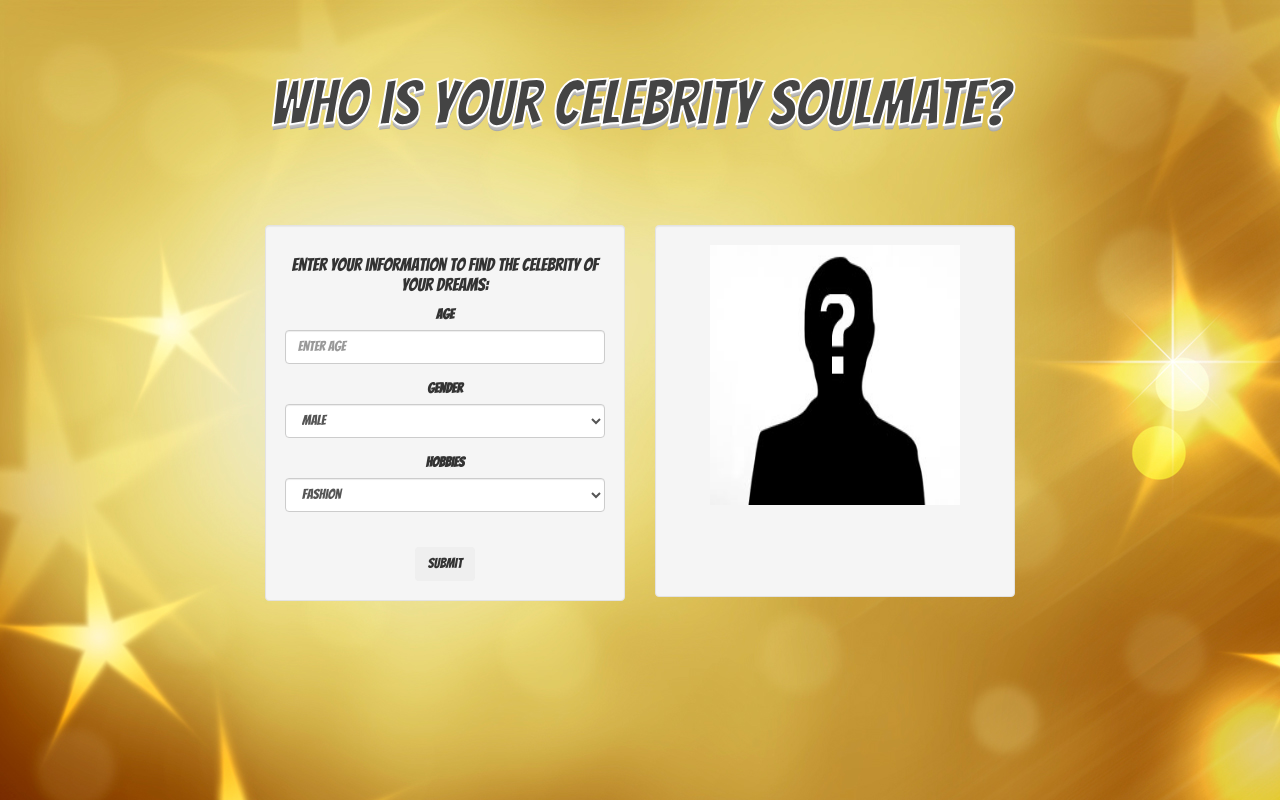
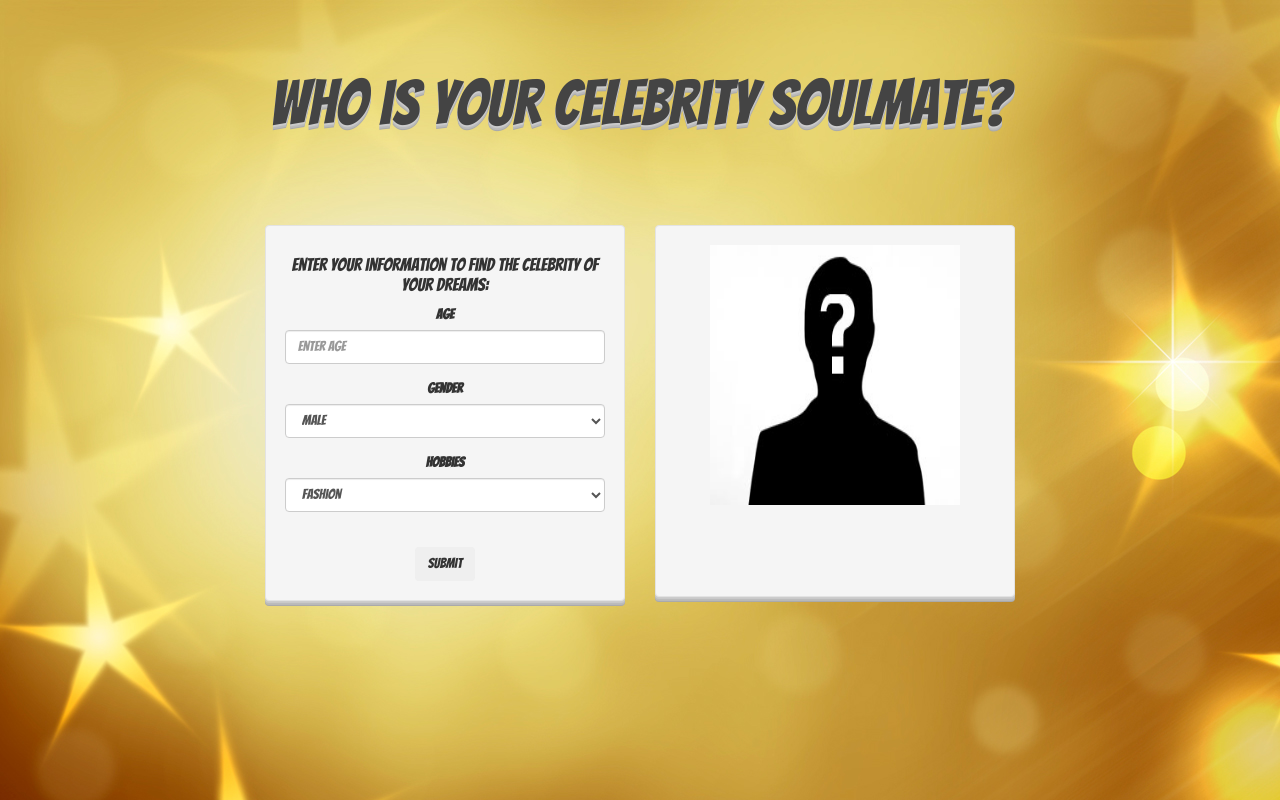
Before and after one commit to doohinkus/celebrity-dating-app, a plain HTML site: page index.html in a window 1280 px wide. Drawn offline with Linux system fonts and the light colour scheme.

Commit message:
remove the white stroke from the header

```diff
--- a/css/styles.css
+++ b/css/styles.css
@@ -28,13 +28,21 @@ img {
 h1{
   color: yellow;
   -webkit-text-fill-color: #444;
-  -webkit-text-stroke-width: 2px;
+  /*-webkit-text-stroke-width: 2px;*/
   -webkit-text-stroke-color: white;
+
+}
+.shadow{
   text-shadow: 0 1px 0 #ccc,
              0 2px 0 #c9c9c9,
              0 3px 0 #bbb,
              0 4px 0 #b9b9b9,
              0 5px 0 #aaa;
-
-
 }
+.boxShadow{
+  box-shadow: 0 1px 0 #ccc,
+             0 2px 0 #c9c9c9,
+             0 3px 0 #bbb,
+             0 4px 0 #b9b9b9,
+             0 5px 0 #aaa;
+}
--- a/index.html
+++ b/index.html
@@ -12,7 +12,7 @@
     <div class="container">
 
         <div class="jumbotron centered">
-            <h1>Who is your Celebrity Soulmate?</h1>
+            <h1 class="shadow">Who is your Celebrity Soulmate?</h1>
           </div>
 
 
@@ -21,7 +21,7 @@
   <div class="col-md-2">
   </div>
   <div class="col-md-4">
-    <div class="well centered">
+    <div class="well centered boxShadow">
       <h4>Enter your information to find the celebrity of your dreams:</h4>
       <form id="userInput">
         <div class="form-group">
@@ -50,7 +50,7 @@
 </div>
   </div>
   <div class="col-md-4">
-    <div id="celebrity" class="centered well">
+    <div id="celebrity" class="centered well boxShadow">
       <p id="message">Please enter a number for your age.</p>
       <img id="mystery" src="img/mystery.jpg">
       <img id="beiber" src="img/beiber.png">
```
